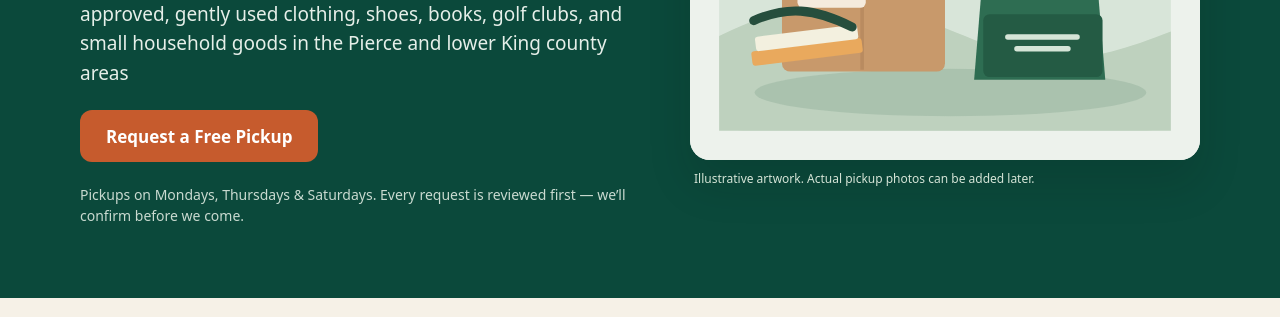
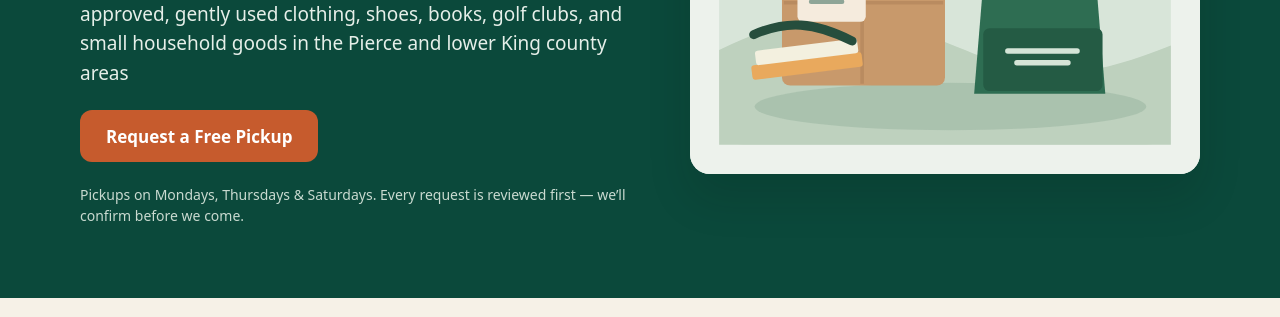
Before and after one commit to DrealSB/reversegoods1, a plain HTML site: page index.html in a window 1280 px wide. Shown: the part 438-755 px from the top of the page. Drawn offline with Linux system fonts and the light colour scheme; a script that the page names is missing.

Commit message:
Remove placeholder caption under homepage pickup illustration (6b0372b026adafc1a2134e09)

```diff
--- a/index.html
+++ b/index.html
@@ -116,7 +116,7 @@ nav a[data-pickup]{color:#fff!important}
 <rect x="67" y="341" width="122" height="16" rx="3" fill="#E9A95D" transform="rotate(-7 67 341)"/><rect x="71" y="325" width="113" height="16" rx="3" fill="#F3F0DF" transform="rotate(-7 71 325)"/>
 <path d="M70 307c36-16 66-14 108 7" stroke="#264E3D" stroke-width="10" fill="none" stroke-linecap="round"/>
 <path d="M367 120c11 12 25 16 42 13M414 144c17 11 35 10 53 1" stroke="#7EA88B" stroke-width="7" fill="none" stroke-linecap="round"/>
-</svg></div><p style="font-size:12px;line-height:1.45;color:#D5E5D7;margin:10px 4px 0">Illustrative artwork. Actual pickup photos can be added later.</p></div>
+</svg></div></div>
 </div></section>
 
 <div style="background:#F6F1E7;border-bottom:1px solid #DDE4DF"><div class="wrap grid" style="grid-template-columns:repeat(auto-fit,minmax(220px,1fr));padding-top:22px;padding-bottom:22px;font-weight:600">
```
